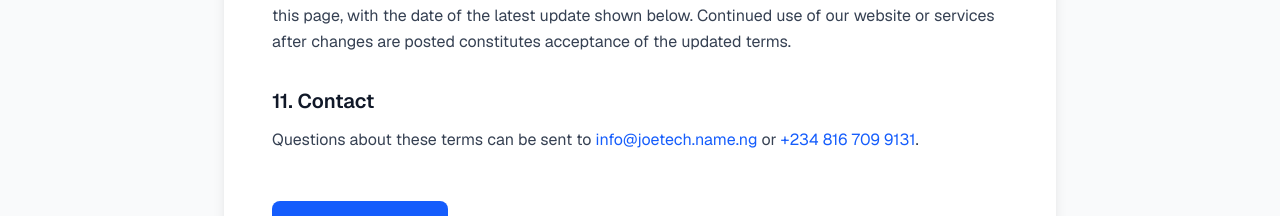
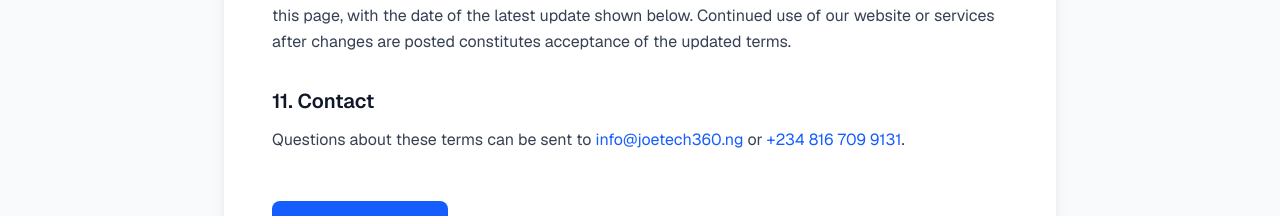
Before and after one commit to JoelionWebDev/joetech, a Next.js app: page /terms-of-service in a window 1280 px wide. Shown: the part 1929-2145 px from the top of the page. Built offline with nearby package versions, Linux system fonts and the light colour scheme.

Commit message:
Update contact email to info@joetech360.ng

```diff
--- a/app/terms-of-service/page.jsx
+++ b/app/terms-of-service/page.jsx
@@ -135,10 +135,10 @@ export default function TermsOfServicePage() {
             <p className="text-gray-700 dark:text-gray-300 leading-relaxed">
               Questions about these terms can be sent to{" "}
               <a
-                href="mailto:info@joetech.name.ng"
+                href="mailto:info@joetech360.ng"
                 className="text-blue-600 dark:text-blue-400 hover:underline"
               >
-                info@joetech.name.ng
+                info@joetech360.ng
               </a>{" "}
               or{" "}
               <a
```
